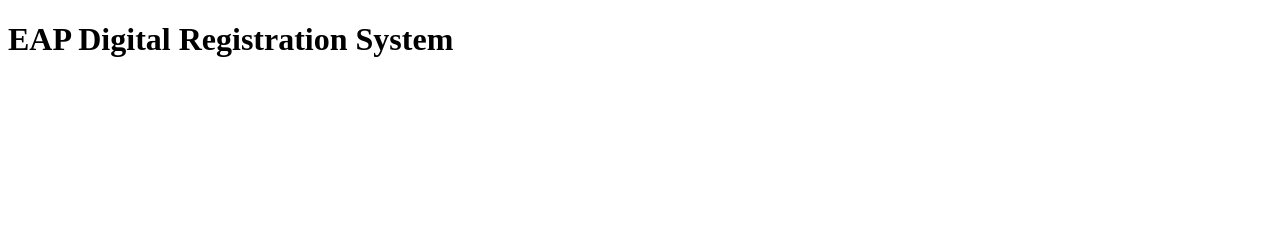
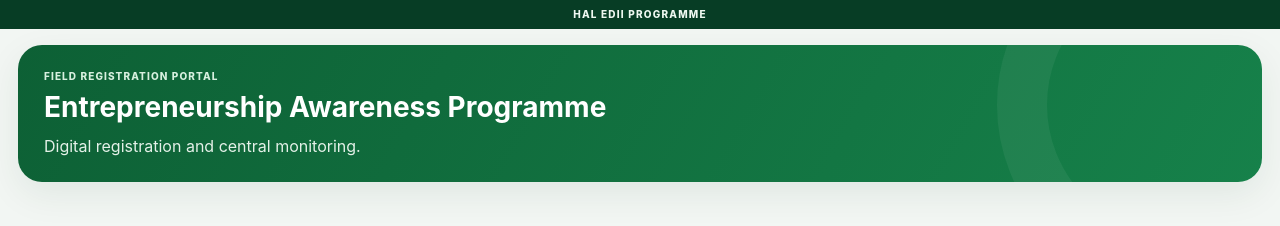
Before and after one commit to 36kuberanenterprises-tech/OptionBuyerAndroid, a website: page eapweb/public/professional.html in a window 1280 px wide. Drawn offline with Linux system fonts and the light colour scheme.

Commit message:
Expand professional portal shell

```diff
--- a/eapweb/public/professional.html
+++ b/eapweb/public/professional.html
@@ -1 +1 @@
-<!doctype html><html><head><title>HAL EAP Registration</title></head><body><h1>EAP Digital Registration System</h1></body></html>
+<!doctype html><html><head><meta charset="utf-8"><meta name="viewport" content="width=device-width,initial-scale=1"><title>EAP Registration</title><link rel="stylesheet" href="/professional.css"></head><body><div class="gov-strip">HAL EDII PROGRAMME</div><main class="shell"><section class="hero"><div><span class="kicker">Field Registration Portal</span><h2>Entrepreneurship Awareness Programme</h2><p>Digital registration and central monitoring.</p></div></section></main></body></html>
```
